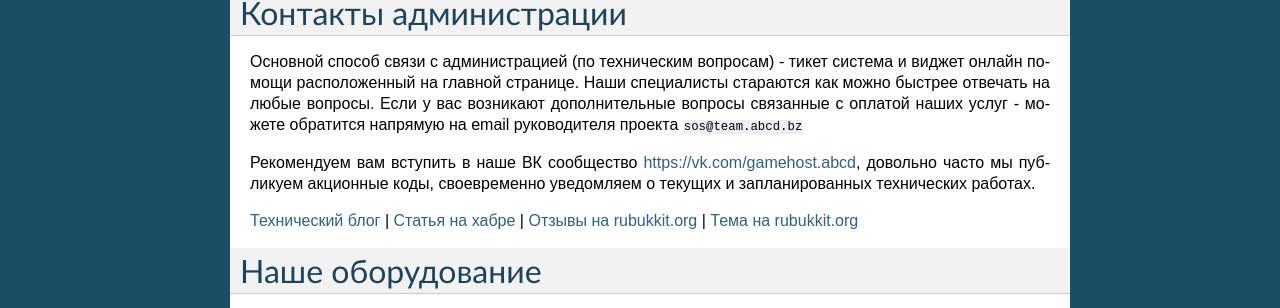
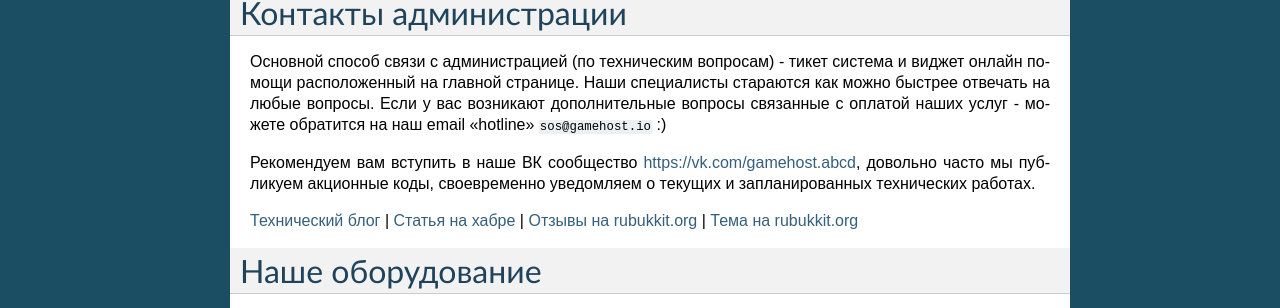
Before and after one commit to h1kkan/gamehost-wiki, a Sphinx documentation site: the page built from docs/index.rst, in a window 1280 px wide. Shown: the part 836-1144 px from the top of the page. Built offline with Sphinx 7.4.7, drawn with Linux system fonts in a browser that asks for light colours.

Commit message:
Update index.rst

```diff
--- a/docs/index.rst
+++ b/docs/index.rst
@@ -19,7 +19,7 @@
 Контакты администрации
 ======================
 
-Основной способ связи с администрацией (по техническим вопросам) - тикет система и виджет онлайн помощи расположенный на главной странице. Наши специалисты стараются как можно быстрее отвечать на любые вопросы. Если у вас возникают дополнительные вопросы связанные с оплатой наших услуг - можете обратится напрямую на email руководителя проекта ``sos@team.abcd.bz``
+Основной способ связи с администрацией (по техническим вопросам) - тикет система и виджет онлайн помощи расположенный на главной странице. Наши специалисты стараются как можно быстрее отвечать на любые вопросы. Если у вас возникают дополнительные вопросы связанные с оплатой наших услуг - можете обратится на наш email "hotline" ``sos@gamehost.io`` :)
 
 Рекомендуем вам вступить в наше ВК сообщество https://vk.com/gamehost.abcd, довольно часто мы публикуем акционные коды, своевременно уведомляем о текущих и запланированных технических работах.
 
```
